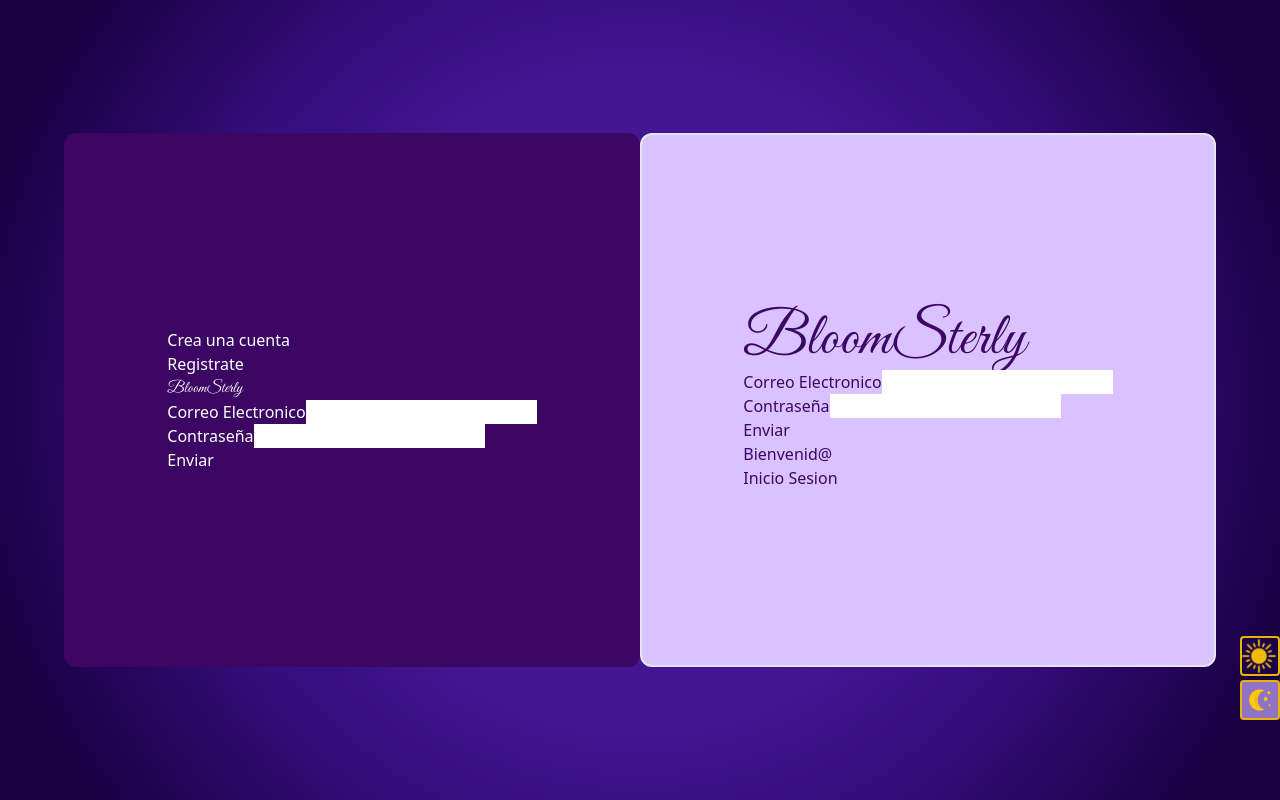
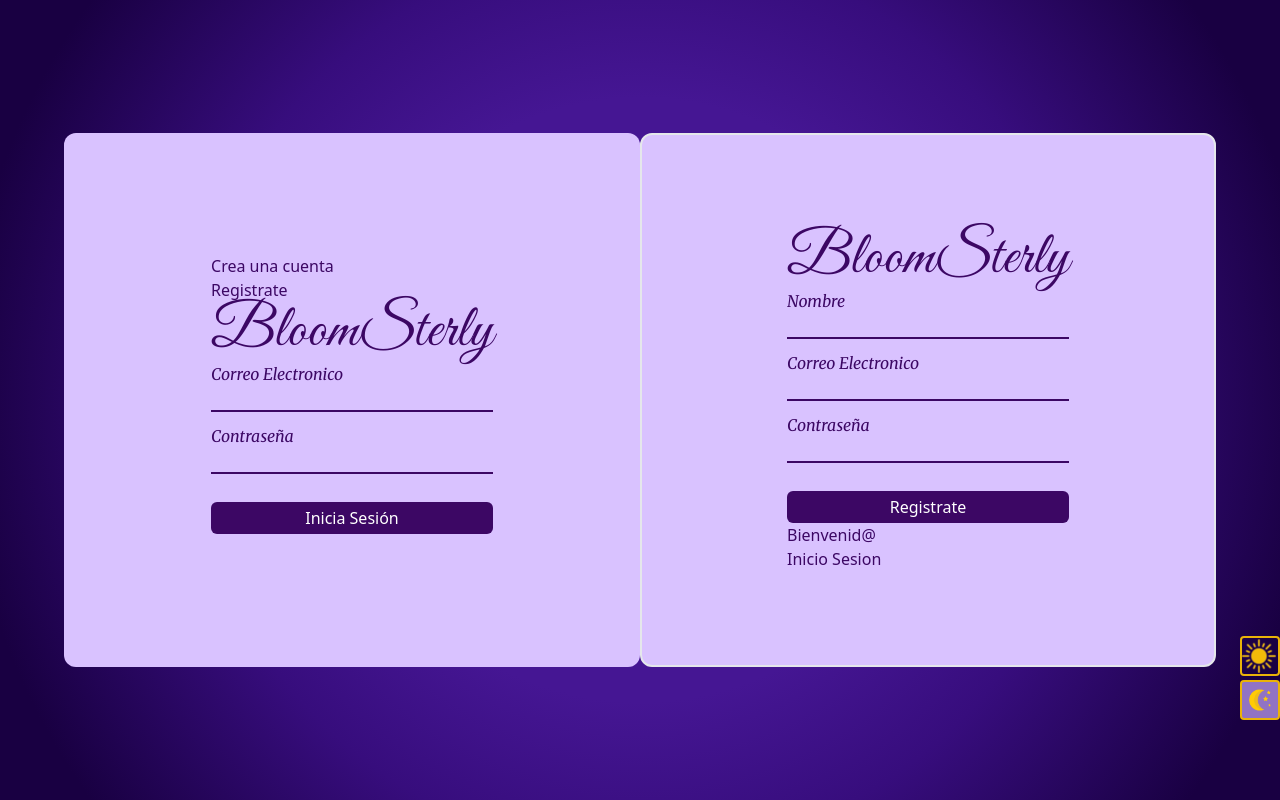
Before and after one commit to albust2005/bloomsterly, a React (Vite) app: page /login in a window 1280 px wide. Built offline with nearby package versions, Linux system fonts and the light colour scheme.

Commit message:
style login :D

```diff
--- a/src/components/Login.jsx
+++ b/src/components/Login.jsx
@@ -6,13 +6,18 @@ export function Login() {
         <div className="flex flex-col md:flex-row items-center justify-center h-full absolute w-full
             bg-[radial-gradient(circle_at_center,_var(--tw-gradient-stops))]
           from-[#451693] from-40% via-[#370d7d] via-60% to-[#190042]
-            to-90% ">
-            <div className="flex bg-dark_theme w-1/2
-            sm:max-w-xs xl:max-w-xl h-1/3 md:h-2/3 lg:3/4 rounded-xl text-white justify-center items-center">
+            to-90% dark:bg-[radial-gradient(circle_at_center,_var(--tw-gradient-stops))]
+            dark:from-[#e1cab4] dark:from-40% dark:via-[#e0c7b0]
+            dark:via-60% dark:to-[#83786D] dark:to-90%">
+            <div className="flex bg-color_inicio_sesion w-1/2
+            sm:max-w-xs xl:max-w-xl h-1/3 md:h-2/3 lg:3/4 rounded-xl
+            justify-center items-center text-color_font_light dark:bg-light_theme">
                 <Ingresar></Ingresar>
             </div>
             <div className="flex bg-color_inicio_sesion w-1/2 border-2
-            sm:max-w-xs xl:max-w-xl h-1/3 md:h-2/3 lg:3/4 rounded-xl text-color_font_light justify-center items-center" >
+            sm:max-w-xs xl:max-w-xl h-1/3 md:h-2/3 lg:3/4 rounded-xl
+             text-color_font_light justify-center items-center
+             dark:bg-light_theme" >
                 <Registrar></Registrar>
             </div>
         </div>
--- a/src/components/inicio_sesion.jsx
+++ b/src/components/inicio_sesion.jsx
@@ -1,5 +1,6 @@
 // Importación de los elementos previamente descargados
 
+import { Link } from 'react-router-dom'
 import { useForm } from "react-hook-form";
 //import React from "react";
 import '../App.css'
@@ -18,7 +19,7 @@ export function Ingresar() {
 
     // Ingreso al aplicativo
     return (
-        <main>
+        <section>
             <section>
                 <i></i>
                 <div className="">
@@ -27,33 +28,44 @@ export function Ingresar() {
                 </div>
             </section>
             <section>
-                <h1 className="font-bloomsterly">
+                <h1 className="font-bloomsterly text-6xl">
                     BloomSterly
                 </h1>
                 {/*formulario Ingresar*/}
-                <form onSubmit={handleSubmit(enviar)}>
-                    <div>
+                <form onSubmit={handleSubmit(enviar)} className='flex flex-col gap-3'>
+                    <div className='flex flex-col'>
                         {/*Sección registro nombre*/}
-                        <label>Correo Electronico</label>
+                        <label className="font-title italic">
+                            Correo Electronico
+                        </label>
                         <input type="text" {...register('email',{
                             required: true
-                        })}/>
+                        })}
+                        className='bg-transparent border-b-2 border-dark_theme
+                        focus:outline-none'/>
                         {/*Muestra de errores*/}
                         {errors.email?.type === 'required' && <p>El campo es requerido</p>}
                     </div>
-                    <div>
+                    <div className='flex flex-col'>
                         {/*Sección contraseña*/}
-                        <label>Contraseña</label>
+                        <label className="font-title italic">Contraseña</label>
                         <input type="password" {...register('password',{
                             required: true
-                        })}/>
+                        })}
+                        className='bg-transparent border-b-2 border-dark_theme
+                        focus:outline-none'/>
                         {/*Muestra de errores*/}
                         {errors.password?.type === 'required' && <p>El campo es requerido</p>}
                     </div>
                     {/*Boton de envio*/}
-                    <input type="submit"  value={'Enviar'}/>
+                    <button  type="submit"
+                    className="bg-dark_theme text-white rounded-md mt-4 pl-2 pr-2 pt-1 pb-1 w-full">
+                        Inicia Sesión
+                    </button>
+                    <Link to="/recuperarpassword">
+                    </Link>
                 </form>
             </section>
-        </main>
+        </section>
     )
 }
--- a/src/components/registro.jsx
+++ b/src/components/registro.jsx
@@ -18,27 +18,42 @@ export function Registrar() {
 
     //Registro
     return(
-        <main className=''>
-            <section className="">
+        <section>
+            <section>
                 <h1 className="font-bloomsterly text-6xl">BloomSterly</h1>
                 {/*Formulario Registro*/}
-                <form onSubmit={handleSubmit(enviar)}>
-                    <div>
+                <form onSubmit={handleSubmit(enviar)} className='flex flex-col gap-3'>
+                    <div className='flex flex-col'>
+                        {/*Sección registro Nombre*/}
+                        <label className="font-title italic">Nombre</label>
+                        <input type="text" {...register('nombre')}
+                        className='bg-transparent border-b-2 border-dark_theme
+                        focus:outline-none '/>
+                    </div>
+                    <div className='flex flex-col'>
                         {/*Sección registro Correo electronico*/}
-                        <label>Correo Electronico</label>
-                        <input type="email" {...register('correo')}/>
+                        <label className="font-title italic">Correo Electronico</label>
+                        <input type="email" {...register('correo')}
+                        className='bg-transparent border-b-2 border-dark_theme
+                        focus:outline-none'/>
                     </div>
-                    <div>
+                    <div className='flex flex-col'>
                         {/*Sección contraseña*/}
-                        <label>Contraseña</label>
+                        <label className="font-title italic">Contraseña</label>
                         <input type="password" {...register('contrasena', {
                             required: true
-                        })}/>
+                        })}
+                        className='bg-transparent border-b-2 border-dark_theme
+                        focus:outline-none'/>
                         {/*Validación de la contraseña (provicional)*/}
                         {errors.contrasena?.type === 'required' && <p>EL campo es requerido</p>}
-                    </div>
+                    </div >
                     {/*Boton de envio de datos*/}
-                    <input type="submit" value="Enviar"/>
+                    <button type='submit'
+                    className="bg-dark_theme text-white
+                    rounded-md mt-4 pl-2 pr-2 pt-1 pb-1 w-full dark:bg-second_color_lt ">
+                        Registrate
+                    </button>
                 </form>
             </section>
             <section>
@@ -48,6 +63,6 @@ export function Registrar() {
                     <input type="submit" value={'Inicio Sesion'}/>
                 </div>
             </section>
-        </main>
+        </section>
     )
 }
```
